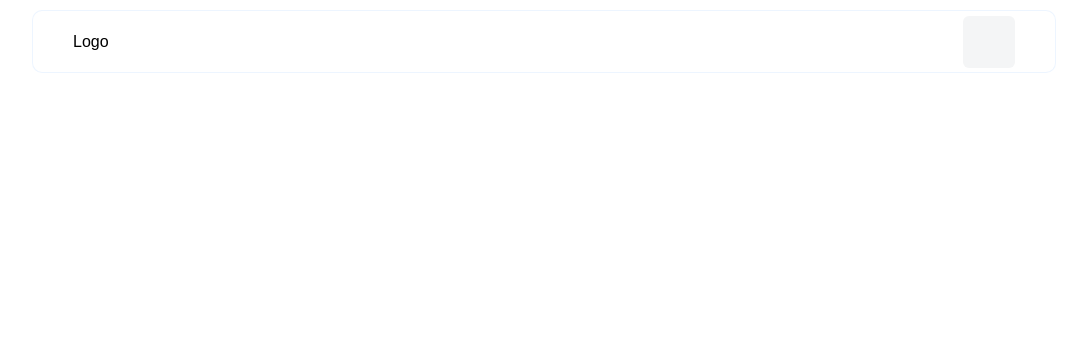
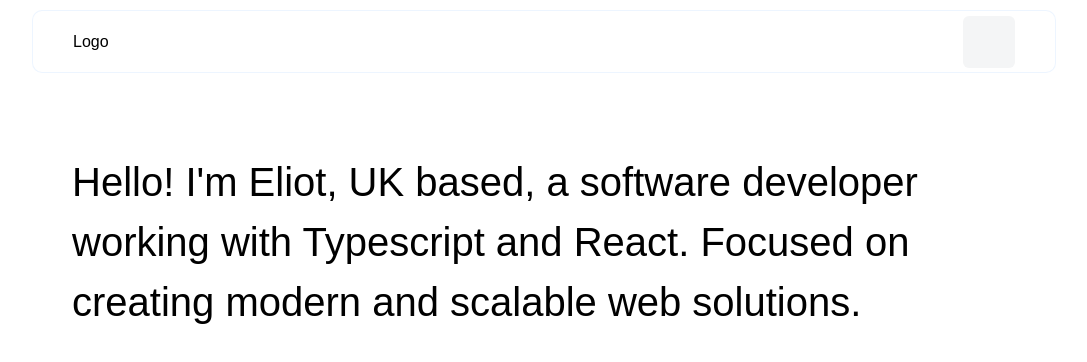
Before and after one commit to Elxrin/Elxrin, a Next.js app: page / in a window 1280 px wide. Shown: the top 362 px of the page, without its empty margins (96-1183 px from the left). Built offline with nearby package versions, Linux system fonts and the light colour scheme.

Commit message:
Minor Changes

```diff
--- a/core/components/Hero/index.tsx
+++ b/core/components/Hero/index.tsx
@@ -1,10 +1,11 @@
-import { Container, Box } from './styles';
+import { Container, Box, Content } from './styles';
 
 const Hero = () => {
     return (
         <Container>
             <Box>
-                {/** Centered Text */}
+                <Content>Hello! I'm Eliot, UK based, a software developer working with Typescript and React. Focused on creating modern and scalable web solutions.</Content>
+                {/**About me and Work button needed to be added here */}
             </Box>
         </Container>
     );
--- a/core/components/Hero/styles.ts
+++ b/core/components/Hero/styles.ts
@@ -8,8 +8,12 @@
 export const Box = styled.div`
     width: 100%;
     height: 100%;
-    padding: 4.5rem 0;
-    display: flex;
-    justify-content: center;
-    align-items: baseline;
+    padding: 4.5rem 2.5rem;
 `;
+
+export const Content = styled.h3`
+    width: 90%;
+    font-size: 2.5rem;
+    font-weight: 500;
+    line-height: 1.5;
+`;
```
